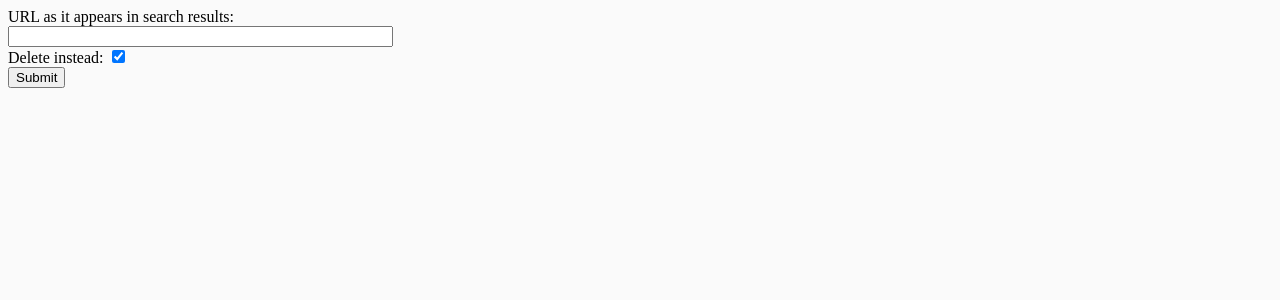
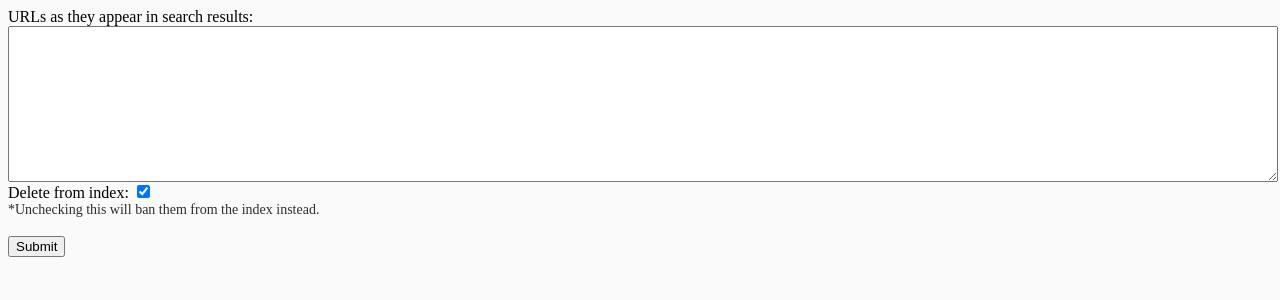
Before and after one commit to wibyweb/wiby, a PHP site: page /ban/ban.php in a window 1280 px wide. Shown: the top 300 px of the page. Run offline with PHP 8.4, Linux system fonts and the light colour scheme; the visitor is signed in with stand-in values (Sample User, id 1).

Commit message:
Add files via upload

```diff
--- a/html/ban/ban.html.php
+++ b/html/ban/ban.html.php
@@ -4,7 +4,7 @@
 
   <head>
 
-    <title>Form Example</title>
+    <title>Result</title>
 
     <meta http-equiv="content-type"
 
@@ -15,11 +15,11 @@
   <body>
 
     <p>
-
+      Completed.<br><br>
       <?php echo $output; ?>
 
     </p>
-
+	<a href="ban.php">Return</a>
   </body>
 
 </html>
--- a/html/ban/ban.php
+++ b/html/ban/ban.php
@@ -7,15 +7,19 @@
 		exit();
 	}
 
-	if (!isset($_POST['url']))
+	if (!isset($_POST['urls']))
 	{
 	  include 'form.html.php';
+	  exit();
+	}
+	else if($_POST['urls'] == '')
+	{
+		echo "It doesn't look like you submitted anything.";
+		include 'form.html.php';
+		exit();
 	}
 
-	else
-	{
 	$link = mysqli_connect('localhost', 'crawler', 'seekout');
-
 	if (!$link)
 	{
 		$error = 'Cant connect to database.';
@@ -30,15 +34,46 @@
 	  exit();
 	}
 
+	$urls = $_POST['urls'];
+	$urls = mysqli_real_escape_string($link, $_POST['urls']);
+	$urls = str_replace("''", "%27", $urls);
+	$urls = str_replace(":443", "", $urls);
+	$delete = mysqli_real_escape_string($link, $_POST['delete']);
+	if($delete == 'on')
+	{
+		$delete = 1;
+	}
+	else
+	{
+		$delete = 0;
+	}
+
+	if ($_SERVER['REQUEST_METHOD'] === 'POST' && isset($_POST['urls']))
+	{
+		$i=0;
+		$url="";
+		$urls=str_replace("\r","",$urls);
+		$urls = $urls . "\n";
+		$lenURLs=strlen($urls);
+
+		while ($i < $lenURLs){
+			if($urls[$i]!="\n"){
+				$url = $url . $urls[$i];
+			}else if($url != ''){
+
+				$url = substr($url,0,400); //don't allow user to post a longer url than 400b
+				if(strpos($url,'.') == false || strpos($url,' ') == true){
+					echo "It doesn't look like you submitted a valid URL: '". $url ."'";
+					include 'form.html.php';
+					exit();
+				}
+
 				if(!mysqli_select_db($link, 'wiby'))
 				{
 				  $error = 'Unable to locate the database.';
 				  include 'error.html.php';
 				  exit();
 				}
-
-	    $url = mysqli_real_escape_string($link, $_POST['url']);
-		$delete = mysqli_real_escape_string($link, $_POST['delete']);
 
 				$result = mysqli_query($link,"SELECT id, shard FROM windex WHERE url = '".$url."'");
 				if ($result === false)
@@ -55,8 +90,10 @@
 
 				$id = $idArray[0];
 				$shard = $shardArray[0];
+				unset($idArray);
+				unset($shardArray);
 
-		if($delete == 'on')
+				if($delete == 1)
 				{
 					$sql = "DELETE FROM ws$shard WHERE id = $id AND url = '".$url."'";
 				}
@@ -72,7 +109,7 @@
 				  exit();
 				}
 
-		if($delete == 'on')
+				if($delete == 1)
 				{
 					$sql = "DELETE FROM windex WHERE id = $id AND url = '".$url."'";
 				}
@@ -87,7 +124,26 @@
 				  exit();
 				}
 
-	    $output = 'No errors '.  $url;
+				//log deletions
+				if(!mysqli_select_db($link, 'wibytemp'))
+				{
+				  $error = 'Unable to locate the wibytemp database.';
+				  include 'error.html.php';
+				  exit();
+				}
+				$sql = "INSERT INTO rejected (url,user,type,date) VALUES ('".$url."','".$_SESSION["user"]."','".$delete."',now())";
+				if (!mysqli_query($link, $sql))
+				{
+				  $error = 'Error fetching index: ' . mysqli_error($link);
+				  include 'error.html.php';
+				  exit();
+				}
+				$url='';
+			}
+			$i++;
+		}
+
+	    $output = $urls;
 
 		include 'ban.html.php';
 	}
--- a/html/ban/form.html.php
+++ b/html/ban/form.html.php
@@ -5,16 +5,27 @@
     <title>Ban a page</title>
     <meta http-equiv="content-type" content="text/html; charset=utf-8"/>
     <link rel="stylesheet" type="text/css" href="/styles.css">
+    <style type="text/css">
+      textarea {
+        display: block;
+        width: 100%;
+      }
+    </style>
   </head>
   <body>
     <form action="ban.php" method="post">
       <div>
-        <label for="url">URL as it appears in search results:</label><br>
-        <input type="text" id="url" name="url" size="45"></input>
+        <label for="url">URLs as they appear in search results:</label><br>
+		<?php if(isset($_POST['urls'])) : ?>
+				<textarea id="urls" name="urls" maxlength="40000" rows="10" cols="60" ><?php echo htmlspecialchars($_POST['urls'], ENT_QUOTES, 'UTF-8') ?></textarea>
+		<?php else : ?>
+			<textarea id="urls" name="urls" maxlength="40000" rows="10" cols="60" ></textarea>
+		<?php endif; ?>
       </div>
       <div>
-        <label for="delete">Delete instead:</label>
+        <label for="delete">Delete from index:</label>
         <input type="checkbox" id="delete" name="delete" checked="checked">
+        <p class="pin">*Unchecking this will ban them from the index instead.</p><br>
       </div>
       <div><input type="submit" value="Submit"/></div>
     </form>
```
Also changed, not shown: html/ban/error.html.php (+6 -1 lines). Lines whose indentation alone changed are shown as unchanged.
